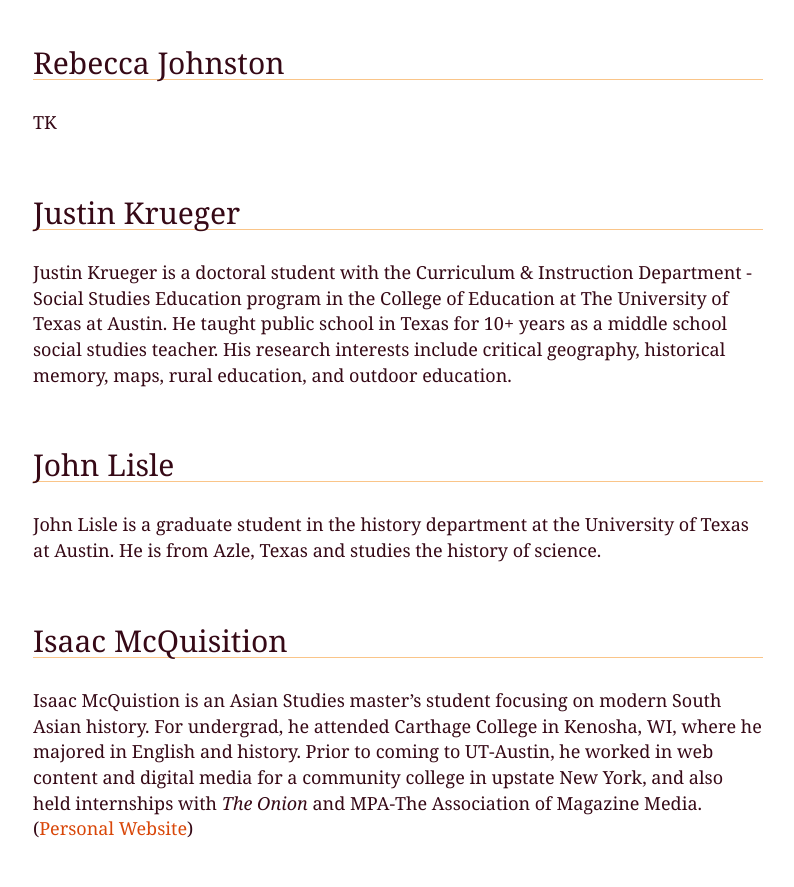
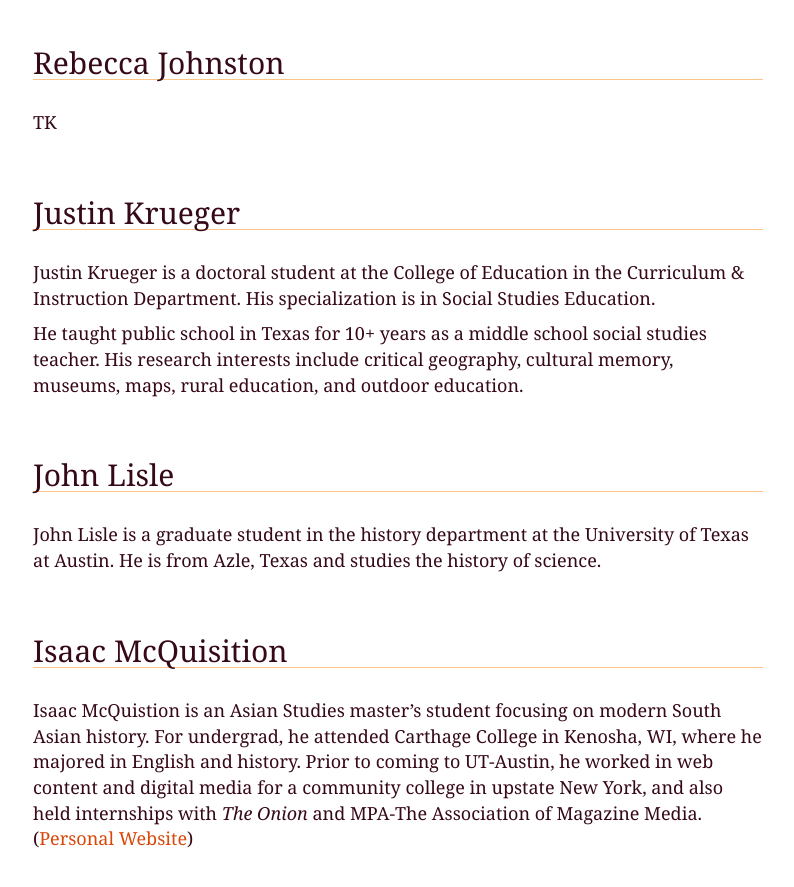
Before and after one commit to utexas-public-history/tower, a Jekyll site: the page built from contributors.md, in a window 1280 px wide and 900 px high, scrolled down 2090 px. Shown: the top 887 px of the window, without its empty margins (242-1036 px from the left). Built offline with Jekyll 4.4.1, drawn with Linux system fonts in a browser that asks for light colours.

Commit message:
Update Krueger biography

```diff
--- a/contributors.md
+++ b/contributors.md
@@ -42,7 +42,9 @@ TK
 
 ## Justin Krueger
 
-Justin Krueger is a doctoral student with the Curriculum & Instruction Department - Social Studies Education program in the College of Education at The University of Texas at Austin.   He taught public school in Texas for 10+ years as a middle school social studies teacher.  His research interests include critical geography, historical memory, maps, rural education, and outdoor education.
+Justin Krueger is a doctoral student at the College of Education in the Curriculum & Instruction Department. His specialization is in Social Studies Education.
+
+He taught public school in Texas for 10+ years as a middle school social studies teacher.  His research interests include critical geography, cultural memory, museums, maps, rural education, and outdoor education.
 
 ## John Lisle
 
```
